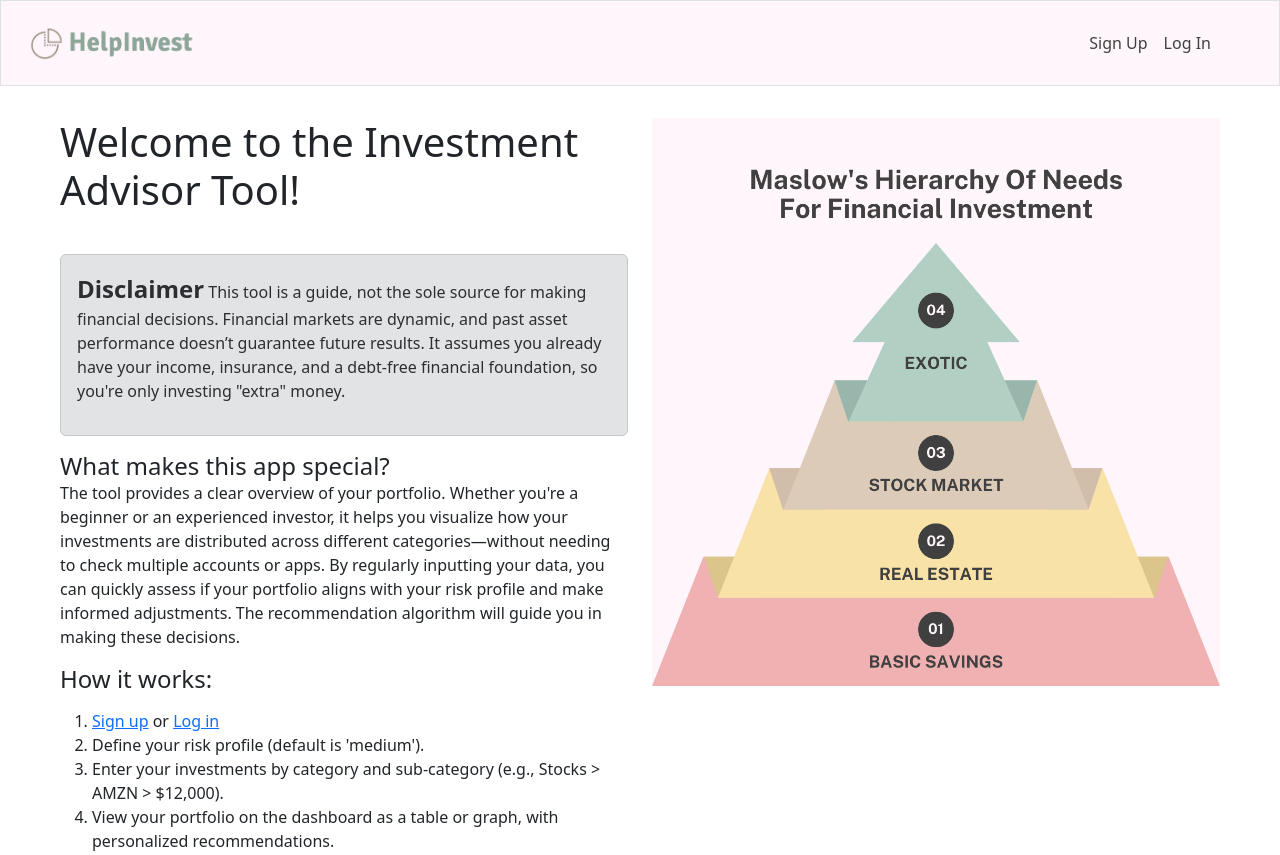
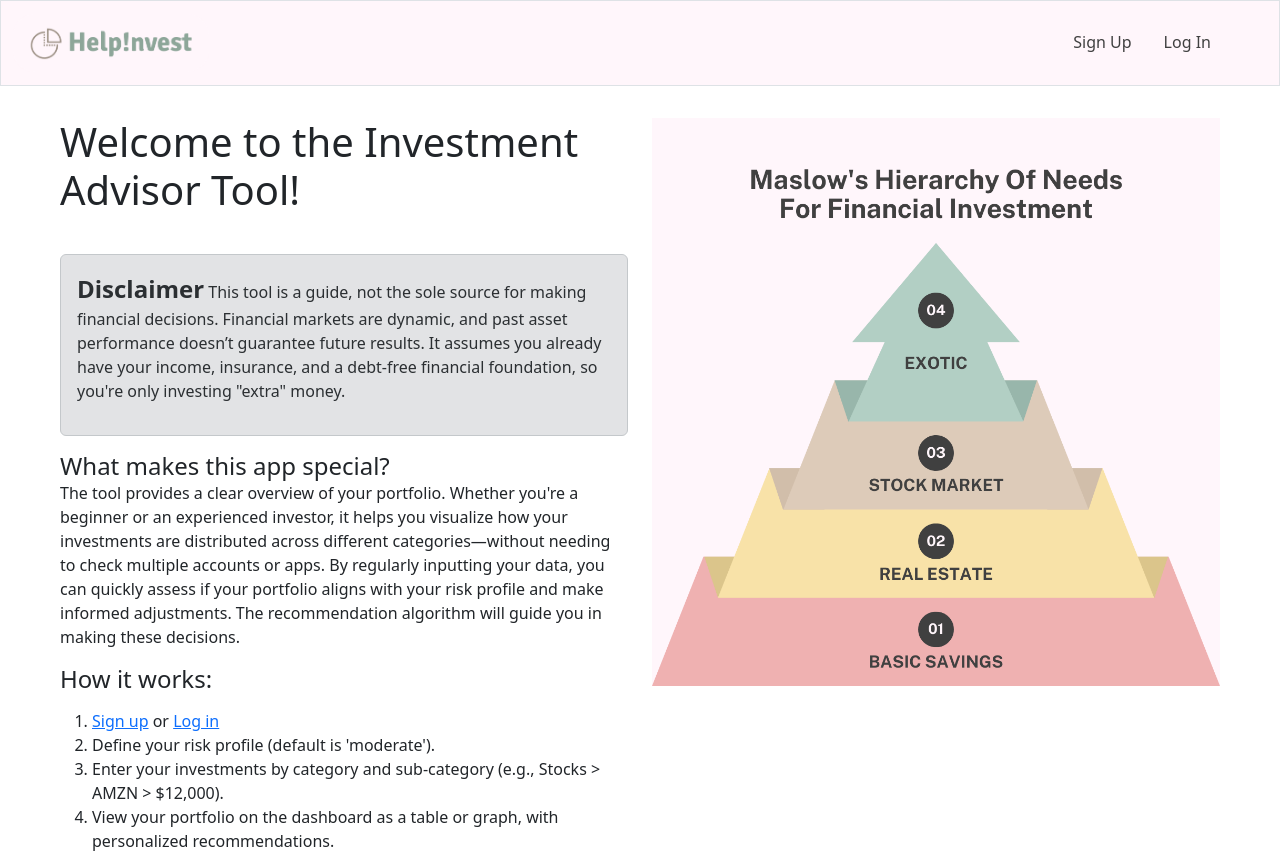
Before and after one commit to luneroka/help-invest, a Python web app: template templates/index.html in a window 1280 px wide. Shown: the top 855 px of the page. Run offline with Jinja, Linux system fonts and the light colour scheme; the template is opened without the code that fills it, so the values that code supplies are empty.

Commit message:
Minor content adjustments

```diff
--- a/templates/history.html
+++ b/templates/history.html
@@ -43,6 +43,7 @@ block main %}
       </tbody>
     </table>
 
+    <!-- ChatGPT solution -->
     {% if pagination %}
     <nav aria-label="Page navigation">
       <ul class="pagination justify-content-center">
--- a/templates/index.html
+++ b/templates/index.html
@@ -17,7 +17,7 @@ main %}
       <p>
         <ol>
           <li><a href="/signup">Sign up</a> or <a href="/login">Log in</a></li>
-          <li>Define your risk profile (default is 'medium').</li>
+          <li>Define your risk profile (default is 'moderate').</li>
           <li>Enter your investments by category and sub-category (e.g., Stocks > AMZN > $12,000).</li>
           <li>View your portfolio on the dashboard as a table or graph, with personalized recommendations.</li>
           <li>Regularly update your portfolio to maintain balance.</li>
--- a/templates/layout.html
+++ b/templates/layout.html
@@ -47,11 +47,7 @@
         </button>
         <div class="collapse navbar-collapse" id="navbar">
           {% if session["user_id"] %}
-          <ul
-            class="navbar-nav me-auto nav-underline"
-            id="myTab"
-            role="tablist"
-          >
+          <ul class="navbar-nav me-auto nav-underline">
             <li class="nav-item">
               <a class="nav-link" href="/dashboard">Dashboard</a>
             </li>
@@ -87,7 +83,7 @@
             </li>
           </ul>
           {% else %}
-          <ul class="navbar-nav ms-auto me-5">
+          <ul class="navbar-nav ms-auto me-5 nav-underline">
             <li class="nav-item">
               <a class="nav-link" href="/signup">Sign Up</a>
             </li>
```
Also changed, not shown: static/logo.png, static/logo.svg (added).
